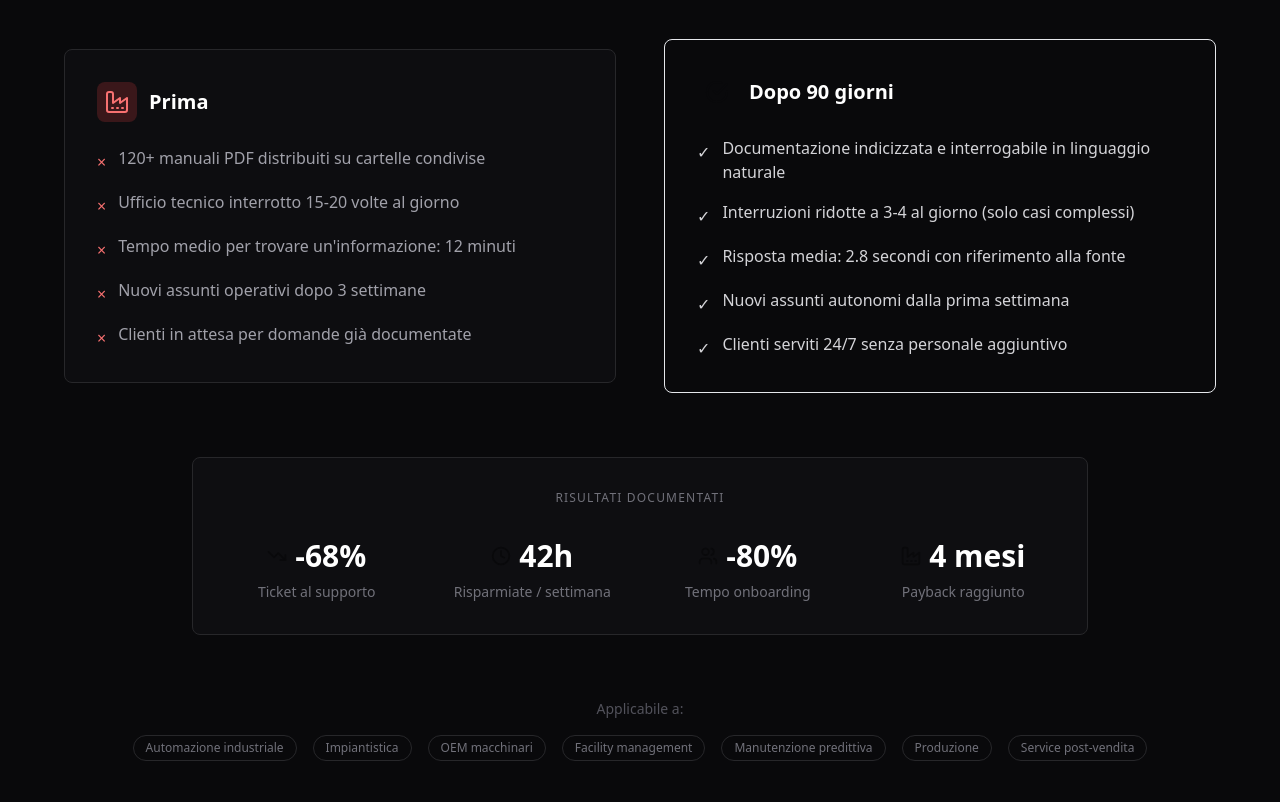
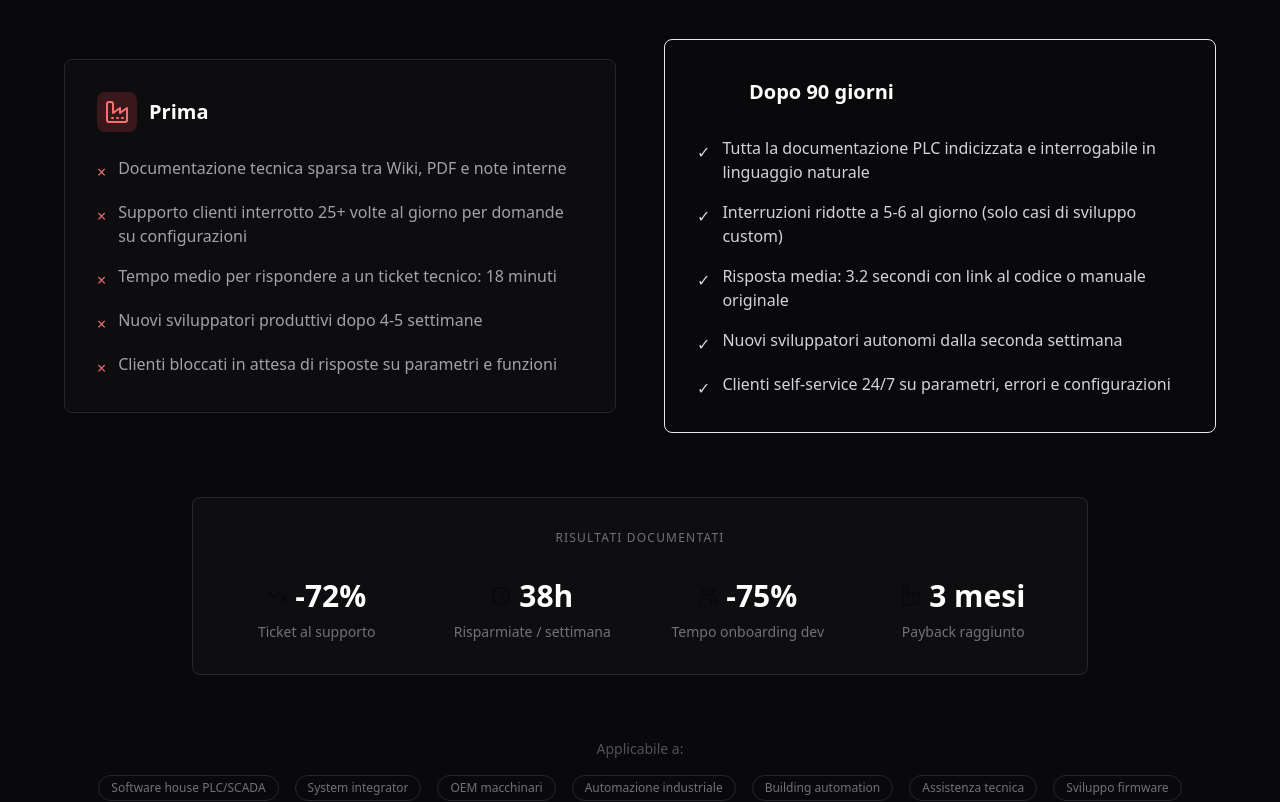
Before and after one commit to Sinbad21/ChatbotPLC, a Next.js app in the folder apps/web/: page / in a window 1280 px wide. Shown: the part 4180-4982 px from the top of the page. Built offline with nearby package versions, Linux system fonts and the light colour scheme.

Commit message:
Newcasestudy

```diff
--- a/apps/web/src/components/landing-new/CasoUso.tsx
+++ b/apps/web/src/components/landing-new/CasoUso.tsx
@@ -22,8 +22,8 @@ export const CasoUso: React.FC = () => {
               <span className="w-8 h-[1px] bg-platinum-500"></span>
             </h3>
             <h2 className="font-serif text-4xl md:text-5xl text-white mb-6">
-              Azienda manifatturiera, <br/>
-              <span className="text-transparent bg-clip-text bg-gradient-to-r from-emerald-300 to-emerald-500">45 tecnici sul campo</span>
+              Software house PLC, <br/>
+              <span className="text-transparent bg-clip-text bg-gradient-to-r from-emerald-300 to-emerald-500">18 programmatori, 200+ clienti attivi</span>
             </h2>
           </motion.div>
         </div>
@@ -45,11 +45,11 @@ export const CasoUso: React.FC = () => {
 
             <ul className="space-y-4">
               {[
-                "120+ manuali PDF distribuiti su cartelle condivise",
-                "Ufficio tecnico interrotto 15-20 volte al giorno",
-                "Tempo medio per trovare un'informazione: 12 minuti",
-                "Nuovi assunti operativi dopo 3 settimane",
-                "Clienti in attesa per domande già documentate"
+                "Documentazione tecnica sparsa tra Wiki, PDF e note interne",
+                "Supporto clienti interrotto 25+ volte al giorno per domande su configurazioni",
+                "Tempo medio per rispondere a un ticket tecnico: 18 minuti",
+                "Nuovi sviluppatori produttivi dopo 4-5 settimane",
+                "Clienti bloccati in attesa di risposte su parametri e funzioni"
               ].map((item, idx) => (
                 <li key={idx} className="flex items-start gap-3 text-platinum-400">
                   <span className="text-red-400 mt-1">×</span>
@@ -75,11 +75,11 @@ export const CasoUso: React.FC = () => {
 
             <ul className="space-y-4">
               {[
-                "Documentazione indicizzata e interrogabile in linguaggio naturale",
-                "Interruzioni ridotte a 3-4 al giorno (solo casi complessi)",
-                "Risposta media: 2.8 secondi con riferimento alla fonte",
-                "Nuovi assunti autonomi dalla prima settimana",
-                "Clienti serviti 24/7 senza personale aggiuntivo"
+                "Tutta la documentazione PLC indicizzata e interrogabile in linguaggio naturale",
+                "Interruzioni ridotte a 5-6 al giorno (solo casi di sviluppo custom)",
+                "Risposta media: 3.2 secondi con link al codice o manuale originale",
+                "Nuovi sviluppatori autonomi dalla seconda settimana",
+                "Clienti self-service 24/7 su parametri, errori e configurazioni"
               ].map((item, idx) => (
                 <li key={idx} className="flex items-start gap-3 text-platinum-300">
                   <span className="text-emerald-400 mt-1">✓</span>
@@ -103,28 +103,28 @@ export const CasoUso: React.FC = () => {
               <div>
                 <div className="flex items-center justify-center gap-2 mb-2">
                   <TrendingDown className="w-5 h-5 text-emerald-400" />
-                  <span className="text-3xl font-bold text-white">-68%</span>
+                  <span className="text-3xl font-bold text-white">-72%</span>
                 </div>
                 <div className="text-platinum-500 text-sm">Ticket al supporto</div>
               </div>
               <div>
                 <div className="flex items-center justify-center gap-2 mb-2">
                   <Clock className="w-5 h-5 text-emerald-400" />
-                  <span className="text-3xl font-bold text-white">42h</span>
+                  <span className="text-3xl font-bold text-white">38h</span>
                 </div>
                 <div className="text-platinum-500 text-sm">Risparmiate / settimana</div>
               </div>
               <div>
                 <div className="flex items-center justify-center gap-2 mb-2">
                   <Users className="w-5 h-5 text-emerald-400" />
-                  <span className="text-3xl font-bold text-white">-80%</span>
+                  <span className="text-3xl font-bold text-white">-75%</span>
                 </div>
-                <div className="text-platinum-500 text-sm">Tempo onboarding</div>
+                <div className="text-platinum-500 text-sm">Tempo onboarding dev</div>
               </div>
               <div>
                 <div className="flex items-center justify-center gap-2 mb-2">
                   <Factory className="w-5 h-5 text-emerald-400" />
-                  <span className="text-3xl font-bold text-white">4 mesi</span>
+                  <span className="text-3xl font-bold text-white">3 mesi</span>
                 </div>
                 <div className="text-platinum-500 text-sm">Payback raggiunto</div>
               </div>
@@ -142,13 +142,13 @@ export const CasoUso: React.FC = () => {
           <p className="text-platinum-600 text-sm mb-4">Applicabile a:</p>
           <div className="flex flex-wrap justify-center gap-4 text-xs text-platinum-500">
             {[
+              "Software house PLC/SCADA",
+              "System integrator",
+              "OEM macchinari",
               "Automazione industriale",
-              "Impiantistica",
-              "OEM macchinari",
-              "Facility management",
-              "Manutenzione predittiva",
-              "Produzione",
-              "Service post-vendita"
+              "Building automation",
+              "Assistenza tecnica",
+              "Sviluppo firmware"
             ].map((sector, idx) => (
               <span key={idx} className="px-3 py-1 border border-platinum-800 rounded-full">
                 {sector}
```
